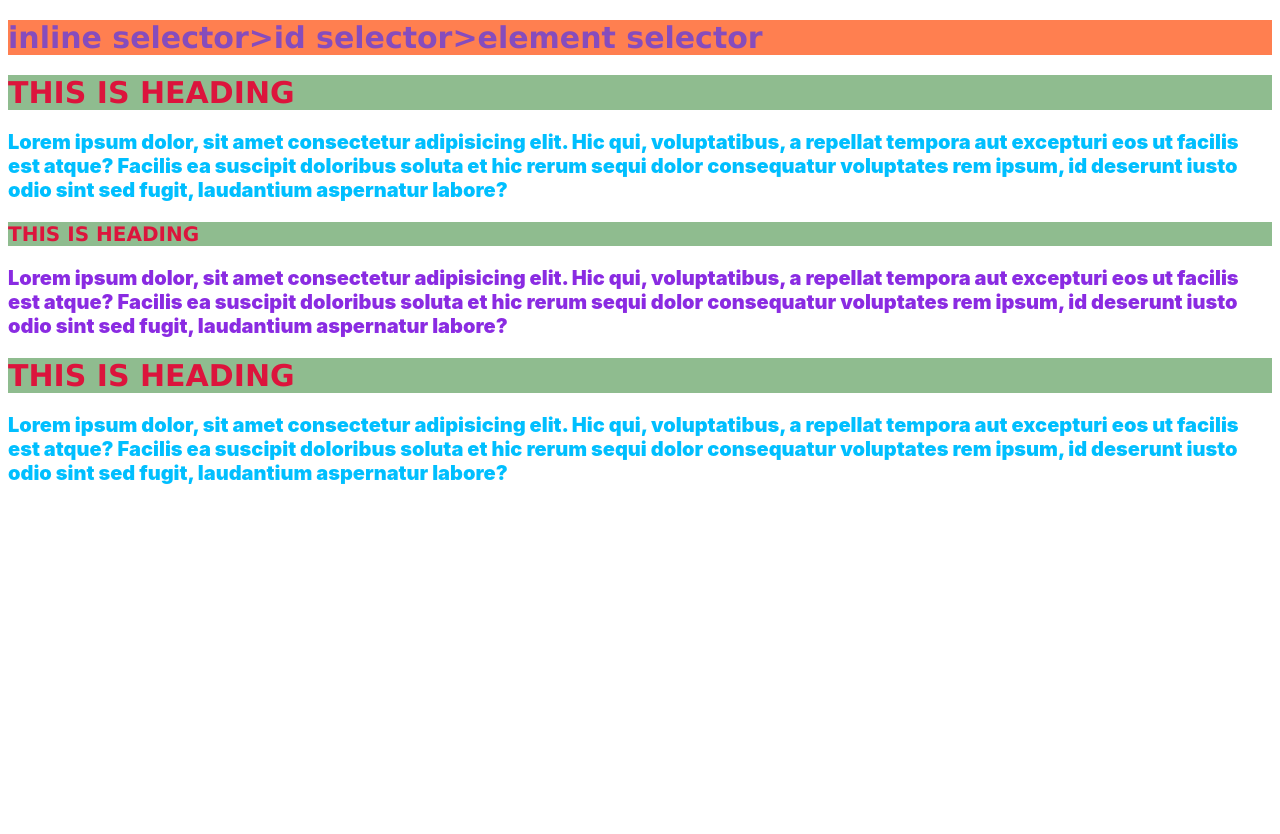
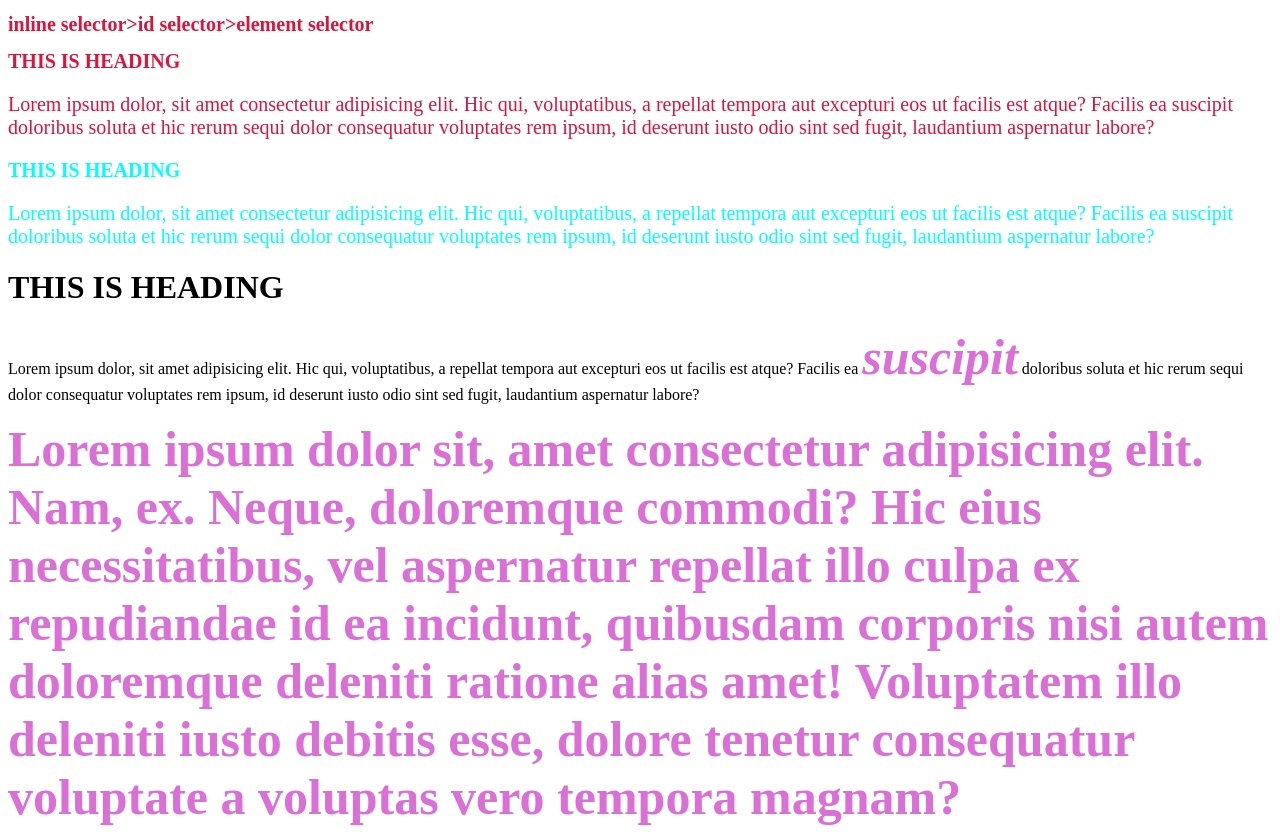
Before and after one commit to gajanan2321/FSD, a plain HTML site: page index.html in a window 1280 px wide. Before the commit the page ends 800 px from the top, so only its background shows below. Drawn offline with Linux system fonts and the light colour scheme.

Commit message:
class selector

```diff
--- a/index.html
+++ b/index.html
@@ -7,45 +7,40 @@
     <meta name="viewport" content="width=device-width, initial-scale=1.0">
     <title>FULL STACK SESSION</title>
     <style>
-        h1 {
+        .one {
             color: crimson;
-            font-size: 30px;
-            background-color: darkseagreen;
-            font-family: Verdana, Geneva, Tahoma, sans-serif;
+            font-size: 20px;
         }
 
-        p {
-            color: deepskyblue;
+        .two {
+            color: cyan;
             font-size: 20px;
-            font-family: -apple-system, BlinkMacSystemFont, 'Segoe UI', Roboto, Oxygen, Ubuntu, Cantarell, 'Open Sans', 'Helvetica Neue', sans-serif;
-            font-weight: 900;
         }
 
-        #first1 {
-            color: blue;
-            font-size: 20px;
-            font-weight: 900;
+        .orange {
+            color: orange;
         }
 
-        #first2 {
-            color: blueviolet;
+        .big {
+            color: orchid;
+            font-size: 50px;
             font-weight: 900;
-            font-size: 20px;
         }
     </style>
 </head>
 
 <body>
-    <h1 style="color: rgb(134, 76, 189);background-color: coral;">inline selector>id selector>element selector</h1>
-    <h1>THIS IS HEADING</H1>
-    <p>Lorem ipsum dolor, sit amet consectetur adipisicing elit. Hic qui, voluptatibus, a repellat tempora aut excepturi eos ut facilis est atque? Facilis ea suscipit doloribus soluta et hic rerum sequi dolor consequatur voluptates rem ipsum, id deserunt
+    <h1 class="one">inline selector>id selector>element selector</h1>
+    <h1 class="one">THIS IS HEADING</H1>
+    <p class="one">Lorem ipsum dolor, sit amet consectetur adipisicing elit. Hic qui, voluptatibus, a repellat tempora aut excepturi eos ut facilis est atque? Facilis ea suscipit doloribus soluta et hic rerum sequi dolor consequatur voluptates rem ipsum, id deserunt
         iusto odio sint sed fugit, laudantium aspernatur labore?</p>
-    <h1 style="color: crimson;" id="first1">THIS IS HEADING</H1>
-    <p id="first2">Lorem ipsum dolor, sit amet consectetur adipisicing elit. Hic qui, voluptatibus, a repellat tempora aut excepturi eos ut facilis est atque? Facilis ea suscipit doloribus soluta et hic rerum sequi dolor consequatur voluptates rem ipsum, id deserunt
+    <h1 class="two">THIS IS HEADING</H1>
+    <p class="two">Lorem ipsum dolor, sit amet consectetur adipisicing elit. Hic qui, voluptatibus, a repellat tempora aut excepturi eos ut facilis est atque? Facilis ea suscipit doloribus soluta et hic rerum sequi dolor consequatur voluptates rem ipsum, id deserunt
         iusto odio sint sed fugit, laudantium aspernatur labore?</p>
     <h1>THIS IS HEADING</H1>
-    <p>Lorem ipsum dolor, sit amet consectetur adipisicing elit. Hic qui, voluptatibus, a repellat tempora aut excepturi eos ut facilis est atque? Facilis ea suscipit doloribus soluta et hic rerum sequi dolor consequatur voluptates rem ipsum, id deserunt
-        iusto odio sint sed fugit, laudantium aspernatur labore?</p>
+    <p>Lorem ipsum dolor, sit amet adipisicing elit. Hic qui, voluptatibus, a repellat tempora aut excepturi eos ut facilis est atque? Facilis ea <em class="orange big">suscipit</em> doloribus soluta et hic rerum sequi dolor consequatur voluptates rem ipsum,
+        id deserunt iusto odio sint sed fugit, laudantium aspernatur labore?</p>
+    <span class="big">Lorem ipsum dolor sit, amet consectetur adipisicing elit. Nam, ex. Neque, doloremque commodi? Hic eius necessitatibus, vel aspernatur repellat illo culpa ex repudiandae id ea incidunt, quibusdam corporis nisi autem doloremque deleniti ratione alias amet! Voluptatem illo deleniti iusto debitis esse, dolore tenetur consequatur voluptate a voluptas vero tempora magnam?</span>
 </body>
 
 </html>
```
